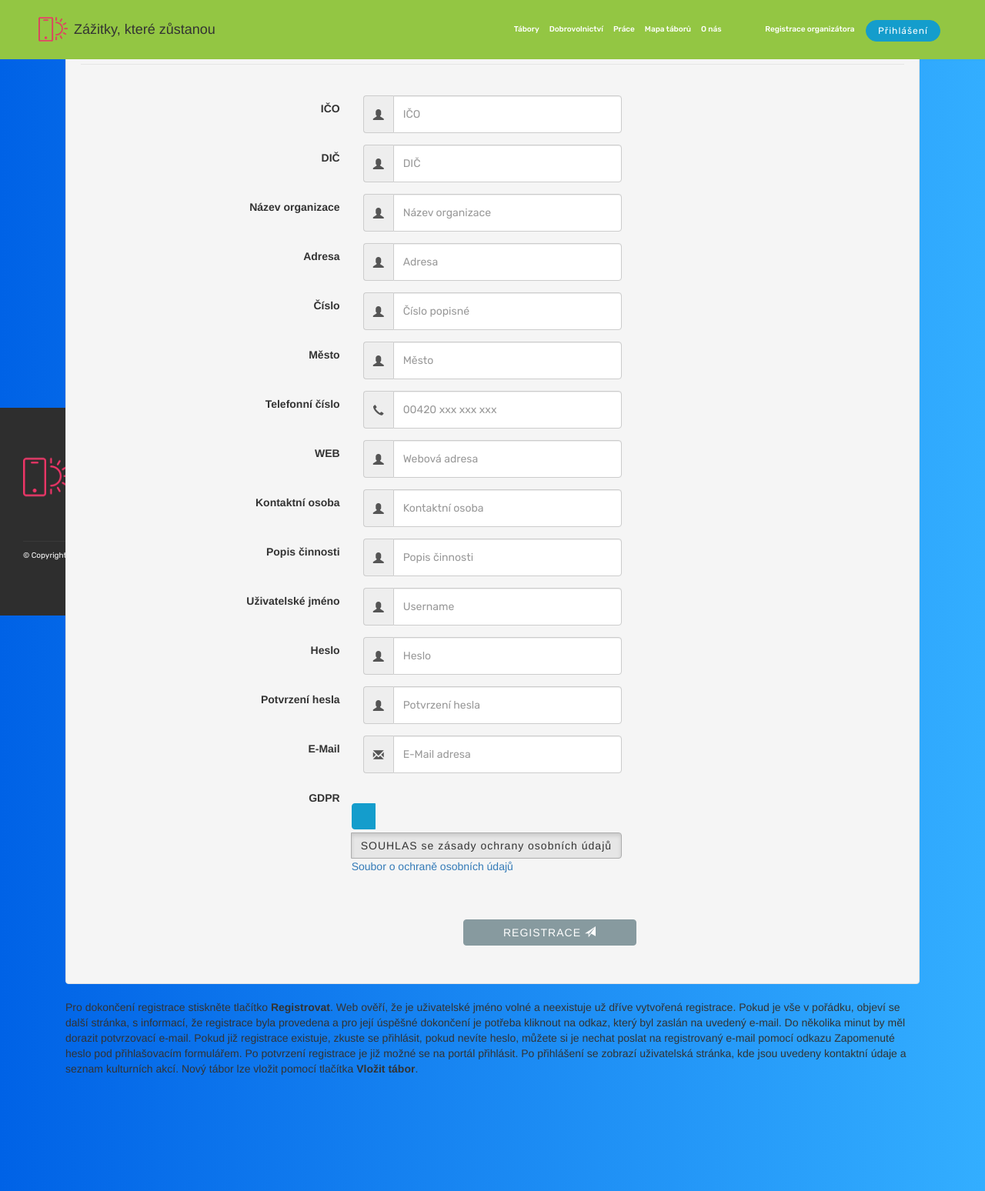
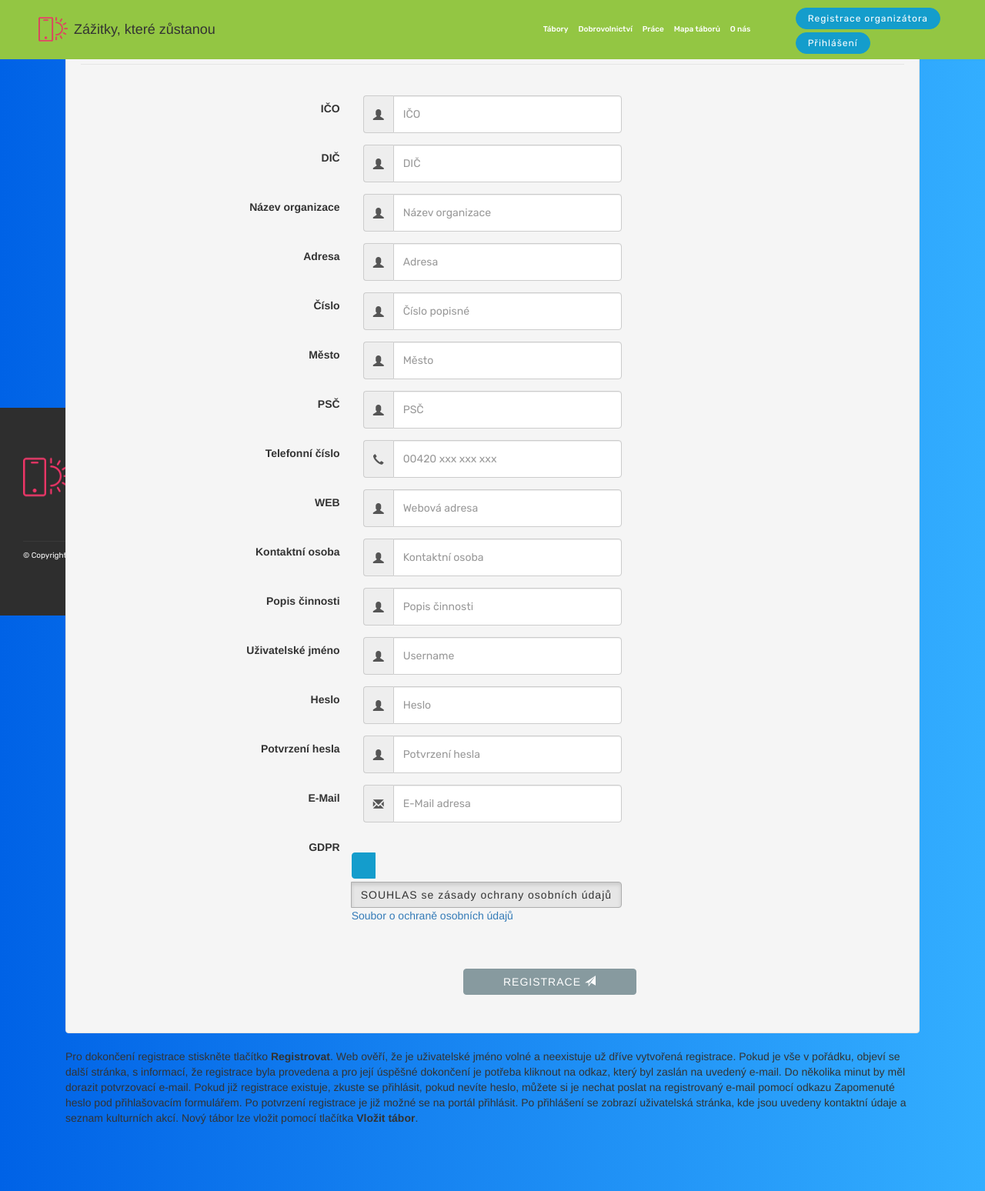
Before and after one commit to Vicko7/Tabory, a Flask app: page /registrace_org in a window 1280 px wide. Shown: the top 1548 px of the page at 77% size. Run offline with Flask 2, Linux system fonts and the light colour scheme; some libraries are stand-ins or nearby versions.

Commit message:
pridani psc

```diff
--- a/templates/layout.html
+++ b/templates/layout.html
@@ -38,8 +38,8 @@
 
 
     <section class="menu cid-qTkzRZLJNu" once="menu" id="menu1-0">
-        <nav
-            class="navbar navbar-expand beta-menu navbar-dropdown align-items-center navbar-fixed-top navbar-toggleable-sm">
+        <!--<nav class="navbar navbar-expand beta-menu navbar-dropdown align-items-center navbar-fixed-top navbar-toggleable-sm">-->
+        <nav class="navbar navbar-expand beta-menu navbar-dropdown align-items-center navbar-fixed-top navbar-toggleable-sm">
             <button class="navbar-toggler navbar-toggler-right" type="button" data-toggle="collapse"
                 data-target="#navbarSupportedContent" aria-controls="navbarSupportedContent" aria-expanded="false"
                 aria-label="Toggle navigation">
@@ -80,16 +80,16 @@
                             O nás </a>
                     </li> &nbsp; &nbsp; &nbsp; &nbsp; &nbsp; &nbsp; &nbsp; &nbsp; &nbsp; &nbsp; &nbsp;
 
-                    <li class="nav-item"><a class="nav-link link text-white display-4" href="/registrace_org">
-                            Registrace organizátora</a>
-                    </li>
-                    <!--<li class="nav-item"><a class="nav-link link text-white display-4" href="/registrace_uz">
-                        Registrace uživatele</a>
-                </li>-->
                 </ul>
+
+                <div class="navbar-buttons mbr-section-btn"><a class="btn btn-sm btn-primary display-4"
+                        href="/registrace_org">
+                        Registrace organizátora</a>
                 <div class="navbar-buttons mbr-section-btn"><a class="btn btn-sm btn-primary display-4"
                         href="/prihlaseni">
-                        Přihlášení</a></div>
+                        Přihlášení</a>
+                </div>
+                </div>
             </div>
         </nav>
     </section>
--- a/templates/registrace_org.html
+++ b/templates/registrace_org.html
@@ -87,6 +87,18 @@
     </div>
   </div>
 </div>
+
+<!-- Text input-->
+
+<div class="form-group">
+    <label class="col-md-4 control-label" >PSČ</label>
+      <div class="col-md-4 inputGroupContainer">
+      <div class="input-group">
+    <span class="input-group-addon"><i class="glyphicon glyphicon-user"></i></span>
+    <input name="organizer_psc" placeholder="PSČ" class="form-control"  type="int">
+      </div>
+    </div>
+  </div>
 
   <!-- Text input-->
 
```
